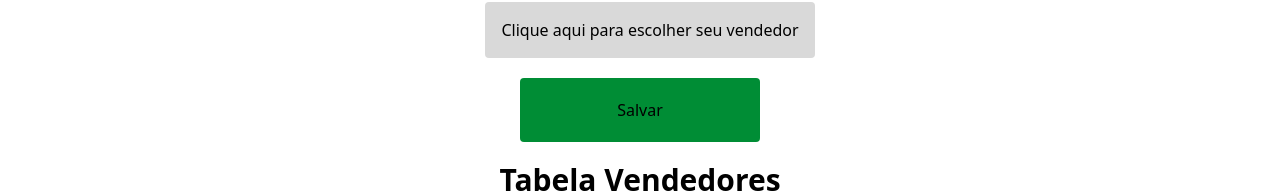
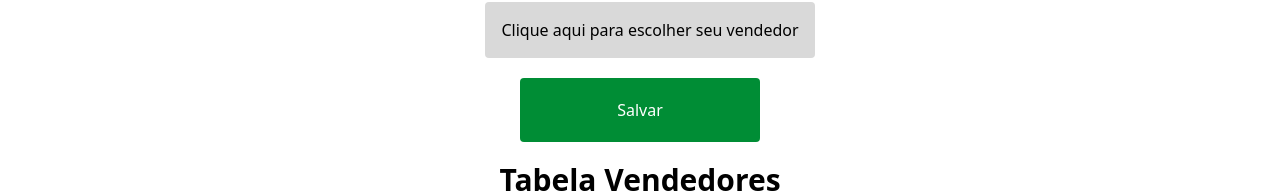
Before and after one commit to twChronous/RifaScript, a Next.js app: page / in a window 1280 px wide. Shown: the part 538-731 px from the top of the page. Built offline with nearby package versions, Linux system fonts and the light colour scheme.

Commit message:
:lipstick: feat: Estilizaçao botão salvar corrigida

```diff
--- a/src/components/Button.tsx
+++ b/src/components/Button.tsx
@@ -3,7 +3,7 @@ import { ButtonProps } from "@/_utils/types";
 export default function Button(props: ButtonProps) {
     return (
         <div className="mt-5">
-            <button className="bg-green-500 p-5 rounded w-60" onClick={props.onClick}>
+            <button className="bg-green-500 text-white p-5 rounded w-60" onClick={props.onClick}>
                 {props.text}
             </button>
         </div>
```
